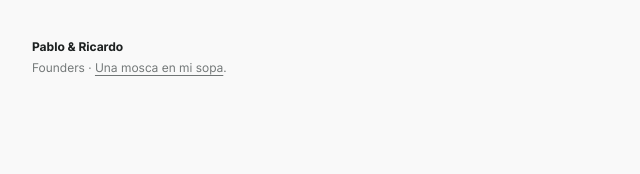
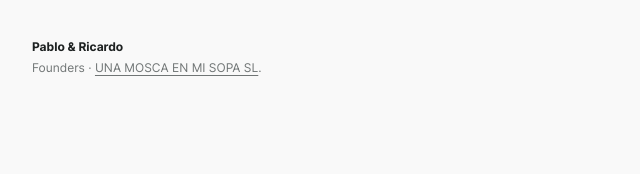
Before and after one commit to effectumasesores-ui/effectum-web, a website: page index.html in a window 1280 px wide. Shown: the part 8826-9000 px from the top of the page, 0-640 px from the left. Drawn offline with Linux system fonts and the light colour scheme.

Commit message:
Actualizar nombre de Una mosca en mi sopa

```diff
--- a/index.html
+++ b/index.html
@@ -324,7 +324,7 @@
           <article class="testimonial-feature" data-reveal="rise">
             <div class="stars" aria-label="5 de 5 estrellas">★★★★★</div>
             <blockquote>“Llevábamos dos años con miedo a Hacienda. Desde que trabajamos con Effectum estamos más tranquilos. Nos explican todo con claridad y sabemos mejor qué está pasando y qué tenemos que hacer.”</blockquote>
-            <p><strong>Pablo &amp; Ricardo</strong><span>Founders · <a href="https://unamoscaenmisopa.com/" target="_blank" rel="noopener noreferrer">Una mosca en mi sopa</a>.</span></p>
+            <p><strong>Pablo &amp; Ricardo</strong><span>Founders · <a href="https://unamoscaenmisopa.com/" target="_blank" rel="noopener noreferrer">UNA MOSCA EN MI SOPA SL</a>.</span></p>
           </article>
 
           <div class="testimonial-side">
```
